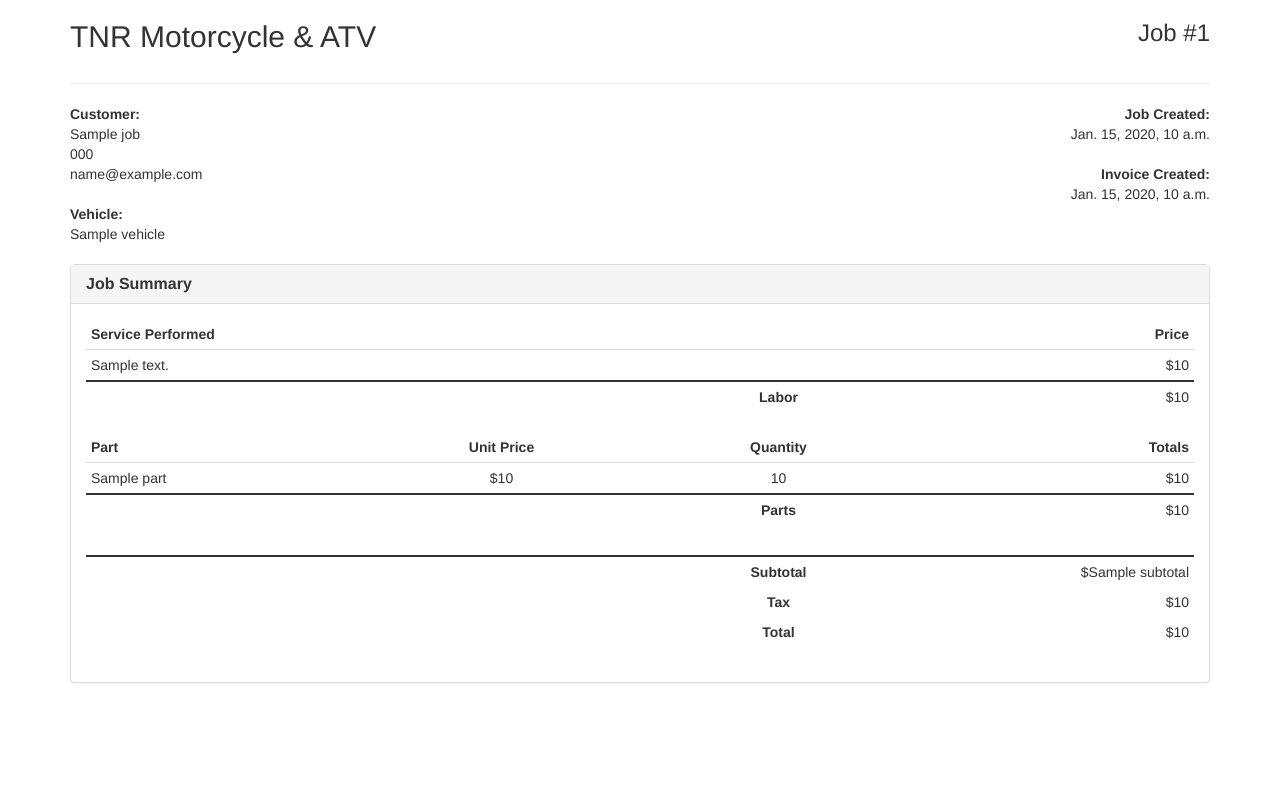
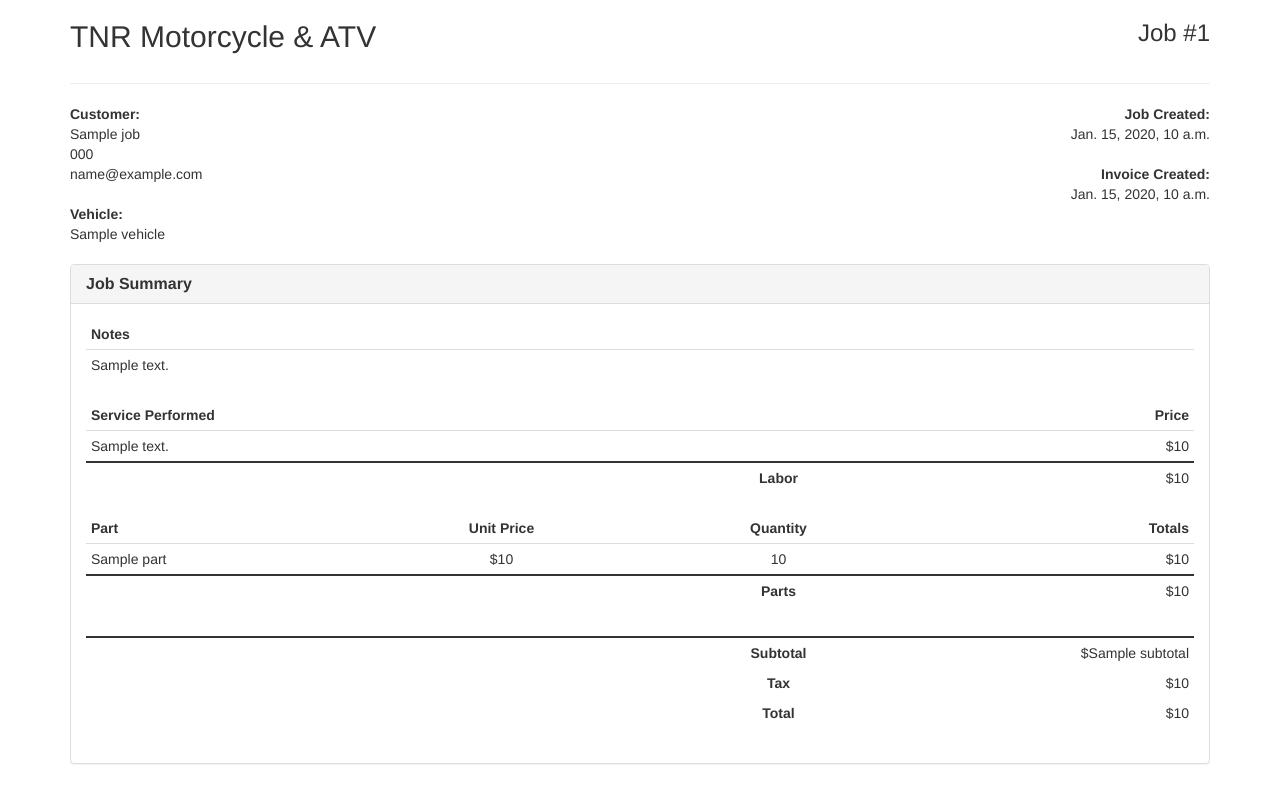
Before and after one commit to ecole96/tnr-inventory, a Django app: template inventory/templates/inventory/view_invoice.html in a window 1280 px wide. Run offline with Django 3.2, Linux system fonts and the light colour scheme; the template is opened without the code that fills it: most values are stand-ins (such as "Sample title", 1, 10 or a date in 2020); data that the repository does not hold is empty; some libraries are stand-ins or nearby versions.

Commit message:
add notes section

```diff
--- a/inventory/templates/inventory/view_invoice.html
+++ b/inventory/templates/inventory/view_invoice.html
@@ -5,7 +5,7 @@
         <title>TNR Job #{{ job.id }} - Invoice for {{ job.customer_name }}</title>
         <link rel="stylesheet" href="{% static 'inventory/invoice.css' %}">
     </head>
-    <body>
+    <body onload="window.print();">
         <div class="container">
             <div class="row">
                 <div class="col-xs-12">
@@ -46,7 +46,18 @@
                             <h3 class="panel-title"><strong>Job Summary</strong></h3>
                         </div>
                         <div class="panel-body">
-                            <div class="table-responsive">
+                            <table class="table table-condensed notes">
+                                <thead>
+                                    <tr>
+                                        <td colspan="4"><strong>Notes</strong></td>
+                                    </tr>
+                                </thead>
+                                <tbody>
+                                    <tr>
+                                        <td colspan="4">{{ job.notes }}</td>
+                                    </tr>
+                                </tbody>
+                            </table>
                             <table class="table table-condensed labor">
                                 <thead>
                                     <tr>
@@ -73,8 +84,6 @@
                                     </tr>
                                 </tbody>
                             </table>
-                            </div>
-                            <div class="table-responsive">
                             <table class="table table-condensed parts">
                                 <thead>
                                     <tr>
@@ -107,8 +116,6 @@
                                     </tr>
                                 </tbody>
                             </table>
-                            </div>
-                            <div class="table-responsive">
                             <table class="table table-condensed sum">
                                 <tbody>
                                     <tr>
@@ -136,6 +143,5 @@
                 </div>
             </div>
         </div>
-        </div>
     </body>
 </html>
```
Also changed, not shown: inventory/templates/inventory/email_invoice.html (+12 -6 lines). Lines whose indentation alone changed are shown as unchanged.
